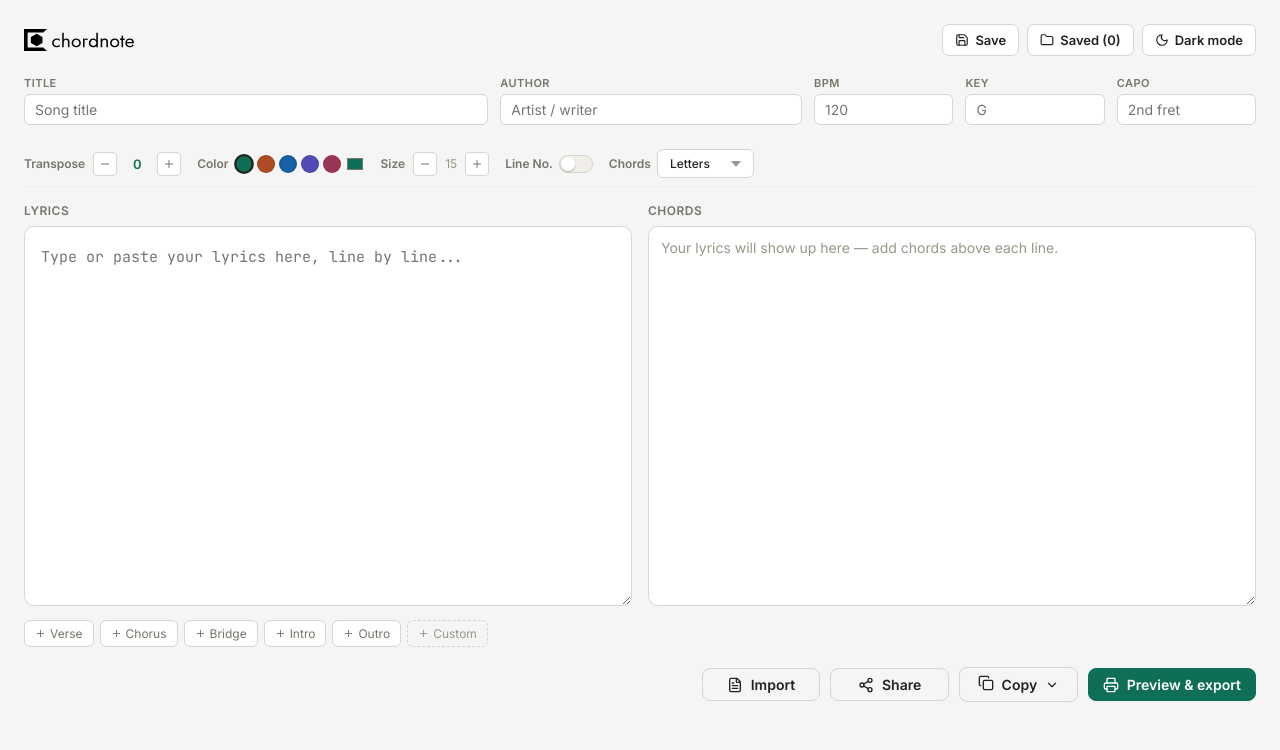
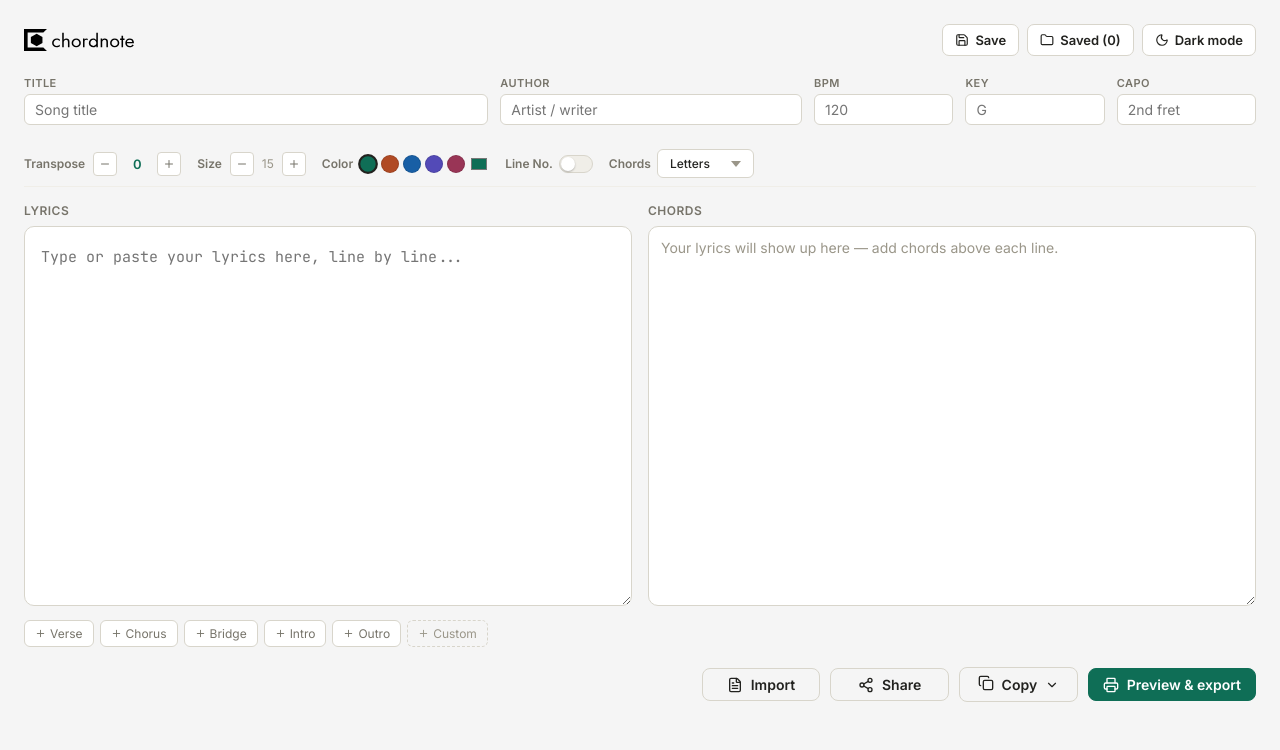
Before and after one commit to zanjzz/ChordNote, a React (Vite) app: page / in a window 1280 px wide. Shown: the top 750 px of the page. Built offline with nearby package versions, Linux system fonts and the light colour scheme.

Commit message:
Fix overflow: chords panel

```diff
--- a/src/components/ChordsPanel.jsx
+++ b/src/components/ChordsPanel.jsx
@@ -31,12 +31,8 @@ export default function ChordsPanel({
     if (!chordText) return "";
     if (focusedIndex === index) return chordText;
     if (chordDisplayMode === "letters") {
-      // 👇 Always show properly capitalized in letters mode. Uses the
-      // line-safe normalizer since a chord field can hold more than one
-      // chord (e.g. "Am   G   C"), not just a single token.
       return normalizeChordLine(chordText);
     }
-    // In Nashville mode, convert from the stored raw chord
     return convertChordLine(chordText, musicKey, chordDisplayMode);
   };
 
@@ -44,7 +40,6 @@ export default function ChordsPanel({
     setFocusedIndex(index);
     const el = inputRefs.current[index];
     if (el) {
-      // Show the raw stored chord (which is normalized)
       const raw = chords[index] || "";
       if (el.innerText !== raw) {
         el.innerText = raw;
@@ -53,10 +48,6 @@ export default function ChordsPanel({
   };
 
   const handleBlur = (index, rawValue) => {
-    // 👇 Normalize case BEFORE storing (uppercase root, proper quality
-    // casing). normalizeChordLine handles one or many chords in the field,
-    // so lowercase input is fixed whether it's a single chord or a whole
-    // line of them.
     const normalized = normalizeChordLine(rawValue);
     handleChordChange(index, normalized);
     setFocusedIndex(null);
@@ -131,6 +122,7 @@ export default function ChordsPanel({
           border: `1px solid ${theme.border}`,
           height: "380px",
           overflowY: "auto",
+          overflowX: "hidden", // 👈 prevent horizontal overflow of the panel
           resize: "vertical",
           textAlign: "left",
           padding: "12px 12px",
@@ -209,7 +201,8 @@ export default function ChordsPanel({
                     {i + 1}
                   </span>
                 )}
-                <div style={{ flex: 1, textAlign: "left" }}>
+                {/* 👇 minWidth: 0 allows this flex child to shrink */}
+                <div style={{ flex: 1, textAlign: "left", minWidth: 0 }}>
                   <div
                     className="chord-input"
                     contentEditable
@@ -224,6 +217,7 @@ export default function ChordsPanel({
                     style={{
                       display: "block",
                       width: "100%",
+                      maxWidth: "100%", // 👈 ensure it never exceeds parent
                       border: "none",
                       outline: "none",
                       background:
@@ -232,8 +226,7 @@ export default function ChordsPanel({
                       fontSize: `${editorFontSize}px`,
                       fontWeight: 600,
                       color: chordColor,
-                      padding: "2px 4px",
-                      margin: "0 -4px",
+                      padding: "2px 4px", // 👈 no negative margin
                       textAlign: "left",
                       minHeight: `${editorFontSize * 1.2}px`,
                       letterSpacing: "0.02em",
@@ -242,6 +235,8 @@ export default function ChordsPanel({
                         "var(--font-mono, 'JetBrains Mono', monospace)",
                       cursor: "text",
                       transition: "background 0.15s ease",
+                      overflowX: "auto", // 👈 scroll long chord lines
+                      boxSizing: "border-box", // 👈 padding included in width
                     }}
                   />
                   <div
--- a/src/components/ControlsBar.jsx
+++ b/src/components/ControlsBar.jsx
@@ -85,6 +85,50 @@ export default function ControlsBar({
         />
       </div>
 
+      {/* Text size */}
+      <div
+        style={{
+          display: "flex",
+          alignItems: "center",
+          gap: "6px",
+        }}
+      >
+        <span
+          style={{
+            fontSize: "12px",
+            fontWeight: 600,
+            color: theme.textSecondary,
+            marginRight: "2px",
+          }}
+        >
+          Size
+        </span>
+        <StepBtn
+          theme={theme}
+          onClick={() =>
+            setEditorFontSize((s) => clamp(s - 1, EDITOR_MIN, EDITOR_MAX))
+          }
+          icon={<Minus size={12} />}
+        />
+        <span
+          style={{
+            fontSize: "12px",
+            color: theme.textMuted,
+            minWidth: "16px",
+            textAlign: "center",
+          }}
+        >
+          {editorFontSize}
+        </span>
+        <StepBtn
+          theme={theme}
+          onClick={() =>
+            setEditorFontSize((s) => clamp(s + 1, EDITOR_MIN, EDITOR_MAX))
+          }
+          icon={<Plus size={12} />}
+        />
+      </div>
+
       {/* Chord color */}
       <div
         style={{
@@ -138,50 +182,6 @@ export default function ControlsBar({
             borderRadius: "50%",
           }}
           title="Custom color"
-        />
-      </div>
-
-      {/* Text size */}
-      <div
-        style={{
-          display: "flex",
-          alignItems: "center",
-          gap: "6px",
-        }}
-      >
-        <span
-          style={{
-            fontSize: "12px",
-            fontWeight: 600,
-            color: theme.textSecondary,
-            marginRight: "2px",
-          }}
-        >
-          Size
-        </span>
-        <StepBtn
-          theme={theme}
-          onClick={() =>
-            setEditorFontSize((s) => clamp(s - 1, EDITOR_MIN, EDITOR_MAX))
-          }
-          icon={<Minus size={12} />}
-        />
-        <span
-          style={{
-            fontSize: "12px",
-            color: theme.textMuted,
-            minWidth: "16px",
-            textAlign: "center",
-          }}
-        >
-          {editorFontSize}
-        </span>
-        <StepBtn
-          theme={theme}
-          onClick={() =>
-            setEditorFontSize((s) => clamp(s + 1, EDITOR_MIN, EDITOR_MAX))
-          }
-          icon={<Plus size={12} />}
         />
       </div>
 
```
